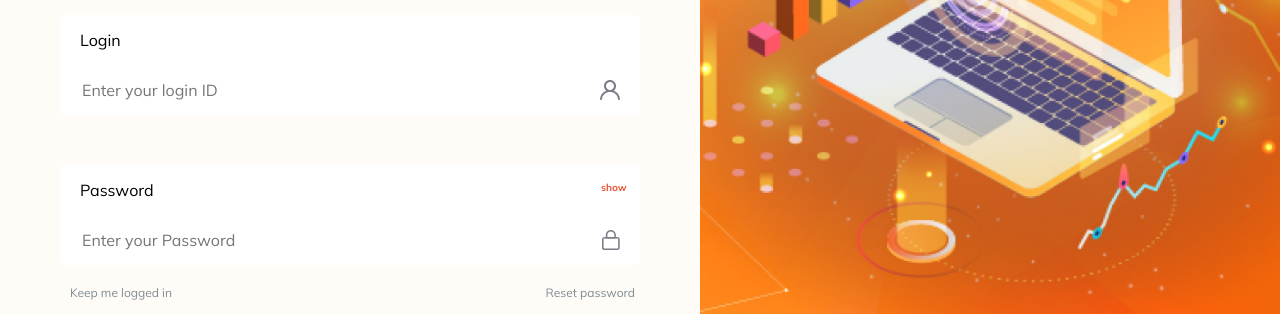
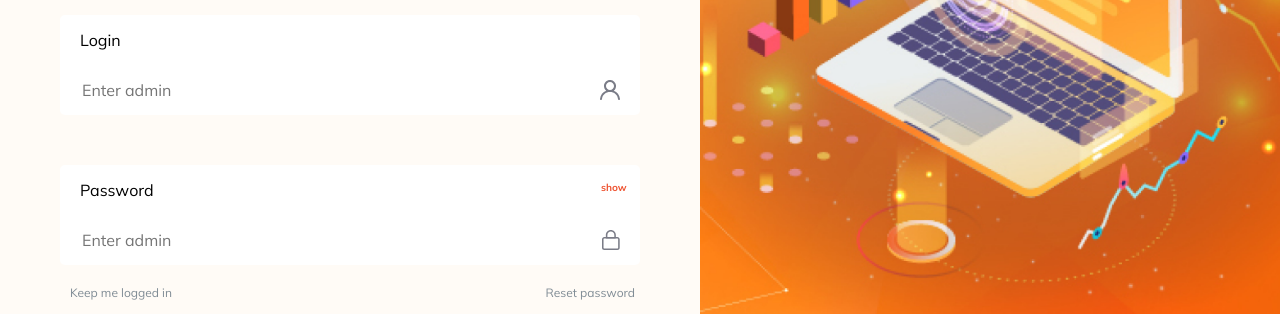
Before and after one commit to gabito1451/LEADWAY, a plain HTML site: page index.html in a window 1280 px wide. Shown: the part 370-684 px from the top of the page. Drawn offline with Linux system fonts and the light colour scheme.

Commit message:
changed place holder for login page

```diff
--- a/index.html
+++ b/index.html
@@ -21,14 +21,14 @@
         <div class="form-group">
           <label for="login">Login</label>
           <div class="form-control">
-            <input type="text" id="login" placeholder="Enter your login ID" />
+            <input type="text" id="login" placeholder="Enter admin" />
             <img src="./Assets/Page 1.svg" alt="ic" />
           </div>
         </div>
         <div class="form-group">
           <label for="password">Password</label>
           <div class="form-control">
-            <input type="password" id="password" placeholder="Enter your Password" />
+            <input type="password" id="password" placeholder="Enter admin" />
             <img src="Assets/Group 1.svg" alt="ic" />
           </div>
           <p class="show-text" onclick="togglePasswordVisibility()">show</p>
```
